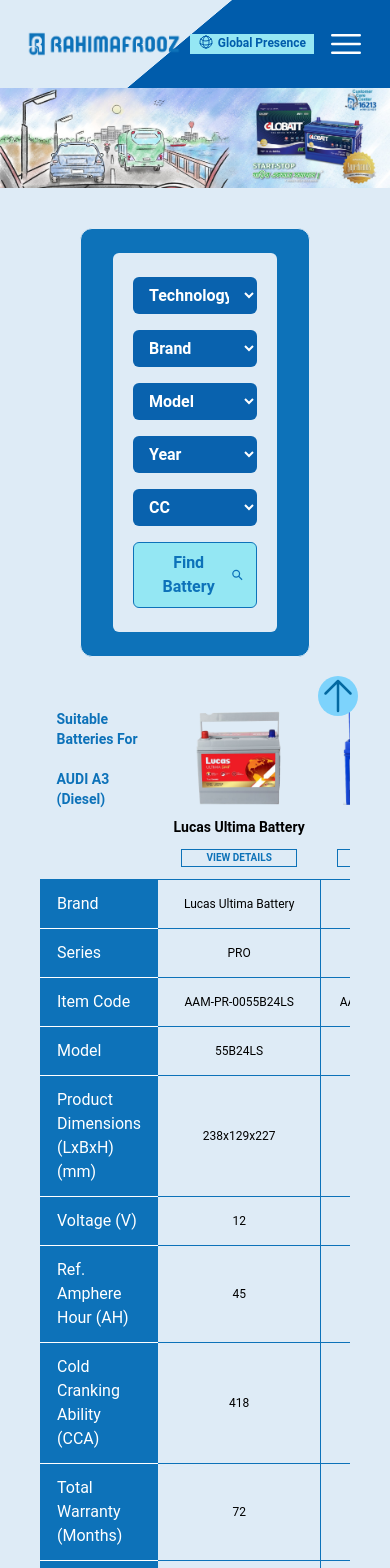
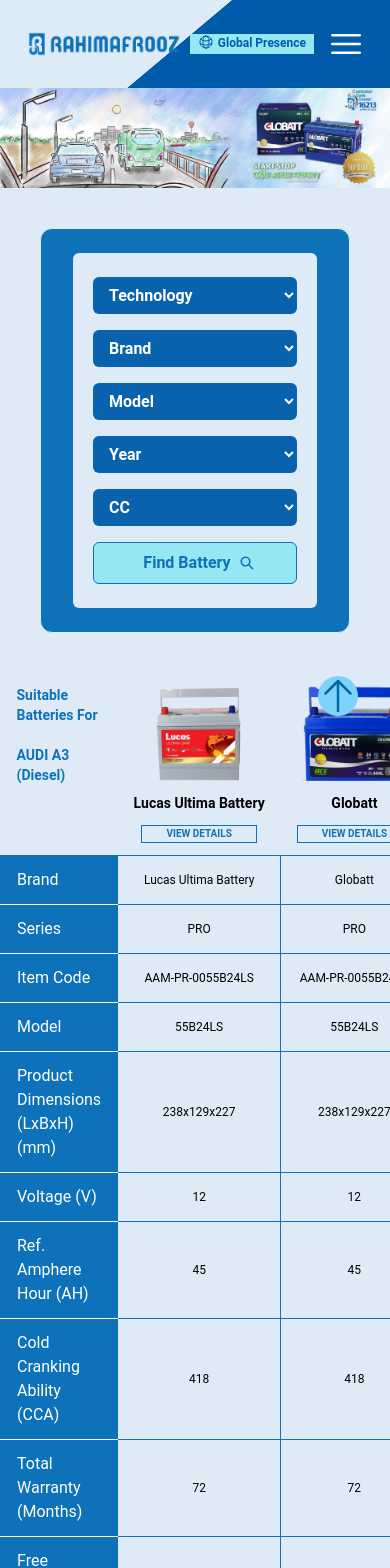
Before and after one commit to arbinzaman/rahimafrooz-battery, a React (Vite) app: page /product-search in a window 390 px wide. Shown: the top 1568 px of the page. Built offline with nearby package versions, Linux system fonts and the light colour scheme.

Commit message:
style: added max width into Product Search Page

```diff
--- a/src/pages/ProductSearchPage.jsx
+++ b/src/pages/ProductSearchPage.jsx
@@ -2,6 +2,7 @@ import BangladeshPageBanner from "../assets/images/ProductPageImages/Bangladesh-
 import ProductSearchField from "../components/ProductSearch/ProductSearchField";
 import RelatedProducts from "../components/ProductSearch/RelatedProducts";
 import Table from "../components/ProductSearch/Table";
+import { allDeviceMaxWidth } from "../styles/maxWidth";
 
 const ProductSearchPage = () => {
   return (
@@ -15,12 +16,12 @@ const ProductSearchPage = () => {
             alt="A banner showing Rahimafrooz's Globat Ace in a scenario"
           />
         </div>
-        <div className="my-10 max-w-screen-2xl mx-10 lg:mx-auto">
+        <div className={allDeviceMaxWidth+" my-10"}>
           <ProductSearchField />
         </div>
       </div>
       {/* Product Section */}
-      <div className="my-10 max-w-screen-2xl mx-10 lg:mx-auto">
+      <div className={allDeviceMaxWidth+" my-10"}>
         <Table />
         <RelatedProducts />
       </div>
--- a/src/styles/maxWidth.js
+++ b/src/styles/maxWidth.js
@@ -1 +1 @@
-export const allDeviceMaxWidth = "mx-auto max-w-screen-xs sm:max-w-screen-sm md:max-w-screen-md lg:max-w-screen-lg xl:max-w-screen-xl 2xl:max-w-screen-2xl"
+export const allDeviceMaxWidth = "mx-auto max-w-screen-xs sm:max-w-screen-sm md:max-w-screen-md lg:max-w-screen-lg xl:max-w-screen-xl 2xl:max-w-screen-2xl "
```
